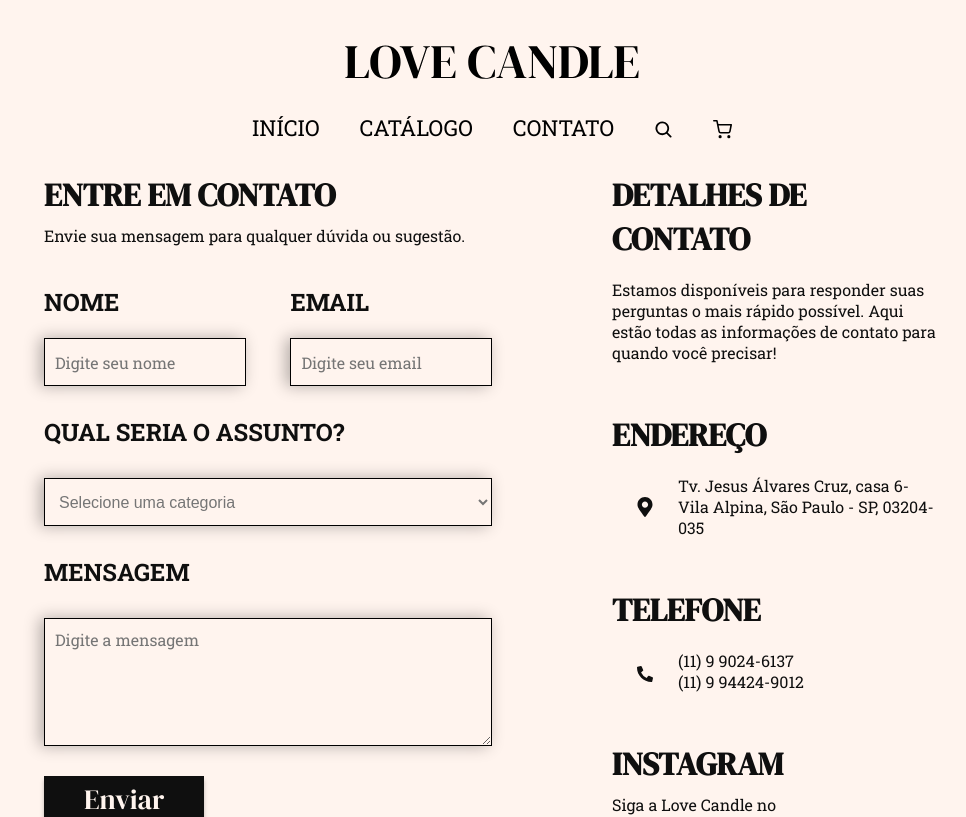
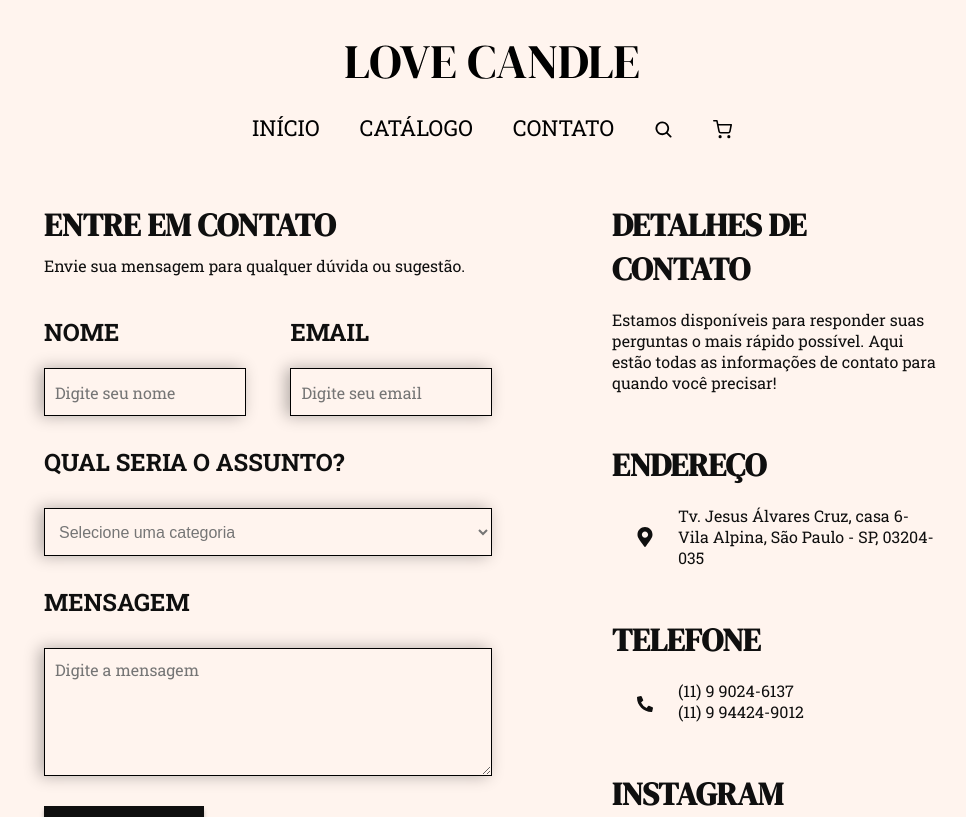
Before and after one commit to brbertholini/love-candle-frontend, a React (Vite) app: page /Contato in a window 1280 px wide. Shown: the top 817 px of the page, without its empty margins (148-1114 px from the left). Built offline with nearby package versions, Linux system fonts and the light colour scheme.

Commit message:
STYLE: Style changes

```diff
--- a/src/pages/Contact/styles.js
+++ b/src/pages/Contact/styles.js
@@ -11,6 +11,7 @@ export const Content = styled.div`
     width: 100vw;
     padding: 0 15vw;
     display: flex;
+    margin-top: 60px;
     flex-direction: row;
     justify-content: space-between;
 `
--- a/src/pages/Home/styles.js
+++ b/src/pages/Home/styles.js
@@ -21,7 +21,6 @@ export const FirstSection = styled.div`
 export const TextArea = styled.div`
     width: 50%;
     background-color: #FFF4EE;
-    height: auto;
     padding: 5vw 3vw;
     display: flex;
     flex-direction: column;
```
